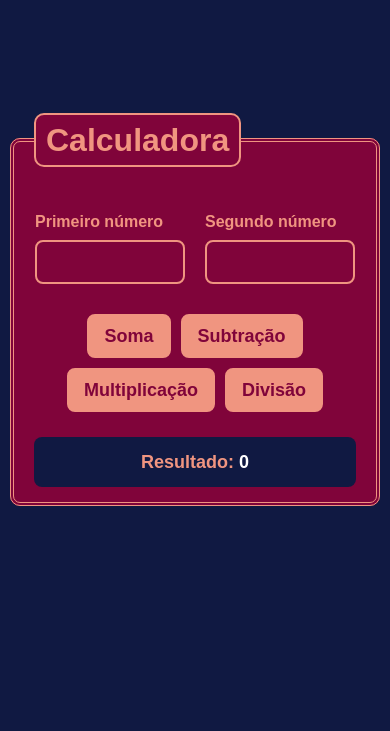
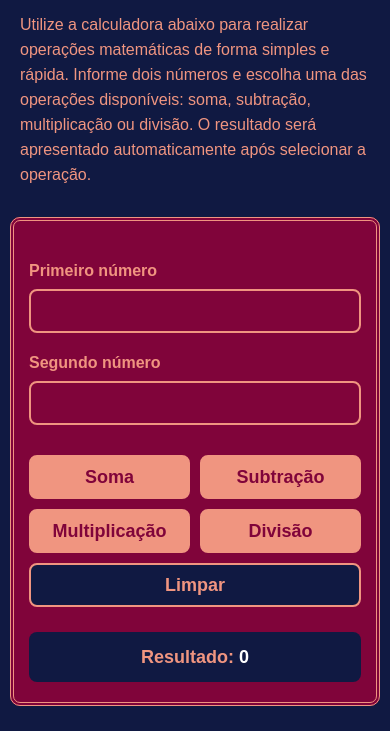
Before and after one commit to mylenadguimaraes-alt/Calculadora, a plain HTML site: page index.html in a window 390 px wide. Shown: the part 113-844 px from the top of the page. Drawn offline with Linux system fonts and the light colour scheme.

Commit message:
Criação e desenvolvimento dos botões

```diff
--- a/css/style.css
+++ b/css/style.css
@@ -1,3 +1,4 @@
+
 *{
     margin: 0;
     padding: 0;
@@ -9,33 +10,38 @@
 }
 
 body{
-
     min-height: 100vh;
 
     display: flex;
+    flex-direction: column;
 
     justify-content: center;
     align-items: center;
 
+    padding: 30px 15px;
+
     background-color: #101942;
+}
 
 
+/* INTRODUÇÃO */
+
+.introducao{
+    width: min(100%, 600px);
+
+    margin-bottom: 20px;
+    padding: 10px;
+
+    text-align: center;
+
+    color: #f09580;
 }
 
-fieldset{
-    margin: 10px;
-    padding: 15px 20px;
+.introducao h1{
+    margin-bottom: 15px;
+    padding: 25px 15px;
 
-    background-color: #80043a;
-
-    border: 4px double #f09580;
-    border-radius: 10px;
-
-}
-
-fieldset legend{
-    font-size: xx-large;
-    padding: 15px 10px;
+    font-size: clamp(2rem, 5vw, 3rem);
 
     background-color: #80043a;
 
@@ -43,9 +49,36 @@ fieldset legend{
     border-radius: 10px;
 
     font-weight: bold;
+
     color: #f09580;
+}
 
+.introducao p{
+    line-height: 25px;
+
+    font-size: medium;
+
+    text-align: justify;
 }
+
+
+
+form{
+    width: min(100%, 600px);
+}
+
+fieldset{
+    width: 100%;
+
+    margin: 0;
+    padding: 25px;
+
+    background-color: #80043a;
+
+    border: 4px double #f09580;
+    border-radius: 10px;
+}
+
 
 .numeros{
     display: flex;
@@ -55,12 +88,13 @@ fieldset legend{
 
     gap: 20px;
 
-    padding: 30px 0px;
+    padding: 20px 0 30px;
 }
 
 .campos{
+    flex: 1;
+
     display: flex;
-
     flex-direction: column;
 
     gap: 8px;
@@ -75,31 +109,34 @@ fieldset legend{
 }
 
 .campos input{
-    width: 150px;
+    width: 100%;
 
     padding: 10px;
 
     border: 2px solid #f09580;
-
     border-radius: 8px;
 
     outline: none;
 
     background-color: #80043a;
+
     color: #f09580;
 }
 
+
+/* BOTÕES */
+
 .botoes{
-    display: flex;
+    display: grid;
 
-    justify-content: center;
-
-    flex-wrap: wrap;
+    grid-template-columns: repeat(2, 1fr);
 
     gap: 10px;
 }
 
 .botoes input{
+    width: 100%;
+
     padding: 10px 15px;
 
     background-color: #f09580;
@@ -107,7 +144,6 @@ fieldset legend{
     color: #80043a;
 
     border: 2px solid #f09580;
-
     border-radius: 8px;
 
     font-weight: bold;
@@ -120,6 +156,38 @@ fieldset legend{
 
     color: #f09580;
 }
+
+
+.limpar{
+    margin-top: 10px;
+
+    display: flex;
+    justify-content: center;
+}
+
+.limpar input{
+    width: 100%;
+
+    padding: 10px 15px;
+
+    background-color: #101942;
+
+    color: #f09580;
+
+    border: 2px solid #f09580;
+    border-radius: 8px;
+
+    font-weight: bold;
+
+    cursor: pointer;
+}
+
+.limpar input:hover{
+    background-color: #f09580;
+
+    color: #80043a;
+}
+
 
 .resultado{
     margin-top: 25px;
@@ -142,3 +210,34 @@ fieldset legend{
 #resultado{
     color: white;
 }
+
+@media (max-width: 500px){
+
+    body{
+        padding: 20px 10px;
+    }
+
+    .numeros{
+        flex-direction: column;
+    }
+
+    .campos{
+        width: 100%;
+    }
+
+    .botoes{
+        grid-template-columns: repeat(2, 1fr);
+    }
+
+    #limpar{
+    grid-column: 1 / -1;
+    }
+
+    fieldset{
+        padding: 20px 15px;
+    }
+
+    .introducao p{
+        text-align: left;
+    }
+}
--- a/index.html
+++ b/index.html
@@ -17,11 +17,24 @@
 
 <body>
 
+    <section class="introducao">
+
+        <h1>Calculadora</h1>
+
+        <p>
+            Utilize a calculadora abaixo para realizar operações matemáticas
+            de forma simples e rápida. Informe dois números e escolha uma das
+            operações disponíveis: soma, subtração, multiplicação ou divisão.
+            O resultado será apresentado automaticamente após selecionar a operação.
+        </p>
+
+    </section>
+
     <form>
 
         <fieldset>
 
-            <legend>Calculadora</legend>
+
 
             <div class="numeros">
 
@@ -45,13 +58,19 @@
 
             <div class="botoes">
 
-                <input type="button" value="Soma" id="soma">
+                <input type="button" value="Soma" id="soma" onclick="fSoma()">
 
-                <input type="button" value="Subtração" id="subtracao">
+                <input type="button" value="Subtração" id="subtracao" onclick="fSubtracao()">
 
-                <input type="button" value="Multiplicação" id="multiplicacao">
+                <input type="button" value="Multiplicação" id="multiplicacao" onclick="fMultiplicacao()">
 
-                <input type="button" value="Divisão" id="divisao">
+                <input type="button" value="Divisão" id="divisao" onclick="fDivisao()">
+
+            </div>
+
+            <div class="limpar">
+
+                <input type="button" value="Limpar" id="limpar" onclick="fLimpar()">
 
             </div>
 
--- a/js/script.js
+++ b/js/script.js
@@ -0,0 +1,74 @@
+function fSoma() {
+    let n1 = parseFloat(document.getElementById("numero1").value);
+    let n2 = parseFloat(document.getElementById("numero2").value);
+
+    if (isNaN(n1) || isNaN(n2)){
+        window.alert("Por favor, digite os dois números antes de realizar a operação.");
+        return;
+    }
+
+    let soma;
+
+    soma = n1 + n2;
+
+    document.getElementById("resultado").innerHTML = soma;
+}
+
+function fSubtracao() {
+    let n1 = parseFloat(document.getElementById("numero1").value);
+    let n2 = parseFloat(document.getElementById("numero2").value);
+
+    if (isNaN(n1) || isNaN(n2)){
+        window.alert("Por favor, digite os dois números antes de realizar a operação.");
+        return;
+    }
+
+    let subtracao;
+
+    subtracao = n1 - n2;
+
+    document.getElementById("resultado").innerHTML = subtracao;
+}
+
+function fMultiplicacao() {
+    let n1 = parseFloat(document.getElementById("numero1").value);
+    let n2 = parseFloat(document.getElementById("numero2").value);
+
+    if (isNaN(n1) || isNaN(n2)){
+        window.alert("Por favor, digite os dois números antes de realizar a operação.");
+        return;
+    }
+
+    let multiplicacao;
+
+    multiplicacao = n1 * n2;
+
+    document.getElementById("resultado").innerHTML = multiplicacao;
+}
+
+function fDivisao() {
+    let n1 = parseFloat(document.getElementById("numero1").value);
+    let n2 = parseFloat(document.getElementById("numero2").value);
+
+    if (isNaN(n1) || isNaN(n2)){
+        window.alert("Por favor, digite os dois números antes de realizar a operação.");
+        return;
+    }
+    else if (n2 == 0){
+        window.alert("Não é possível realizar uma divisão por zero.");
+        return;
+
+    }
+
+    let divisao;
+
+    divisao = n1/n2;
+
+    document.getElementById("resultado").innerHTML = divisao;
+}
+
+function fLimpar() {
+    document.getElementById("numero1").value = "";
+    document.getElementById("numero2").value = "";
+    document.getElementById("resultado").innerHTML = "0";
+}
```
